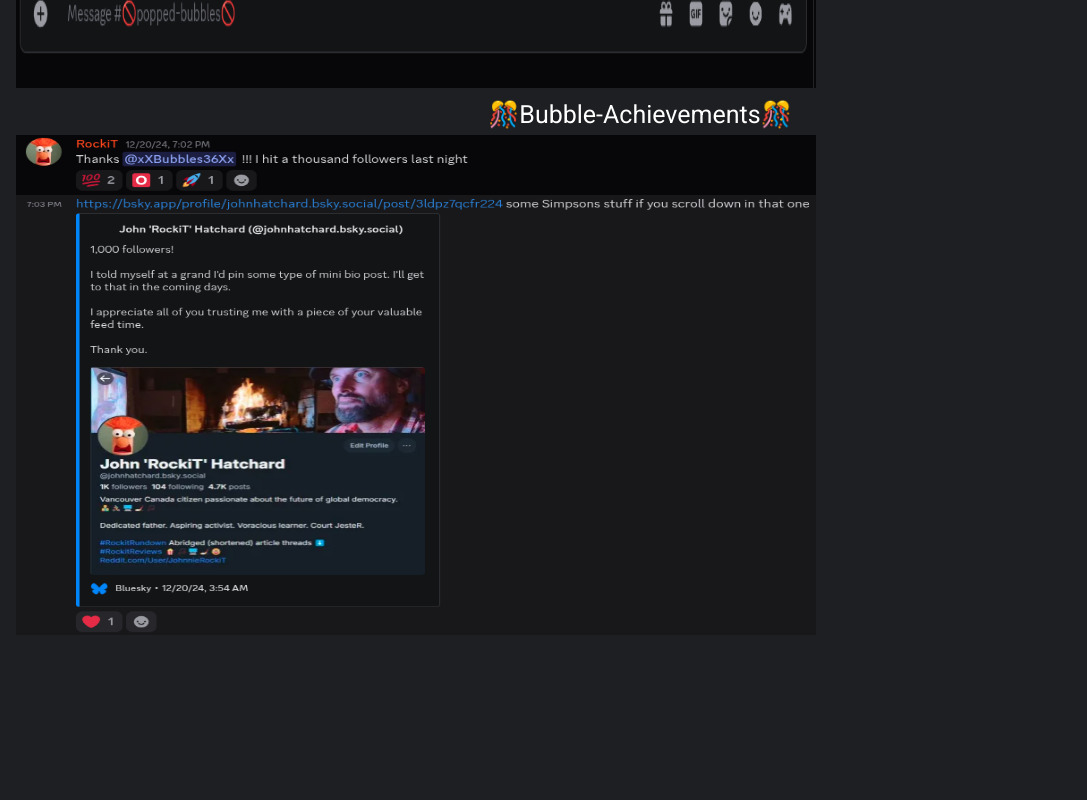
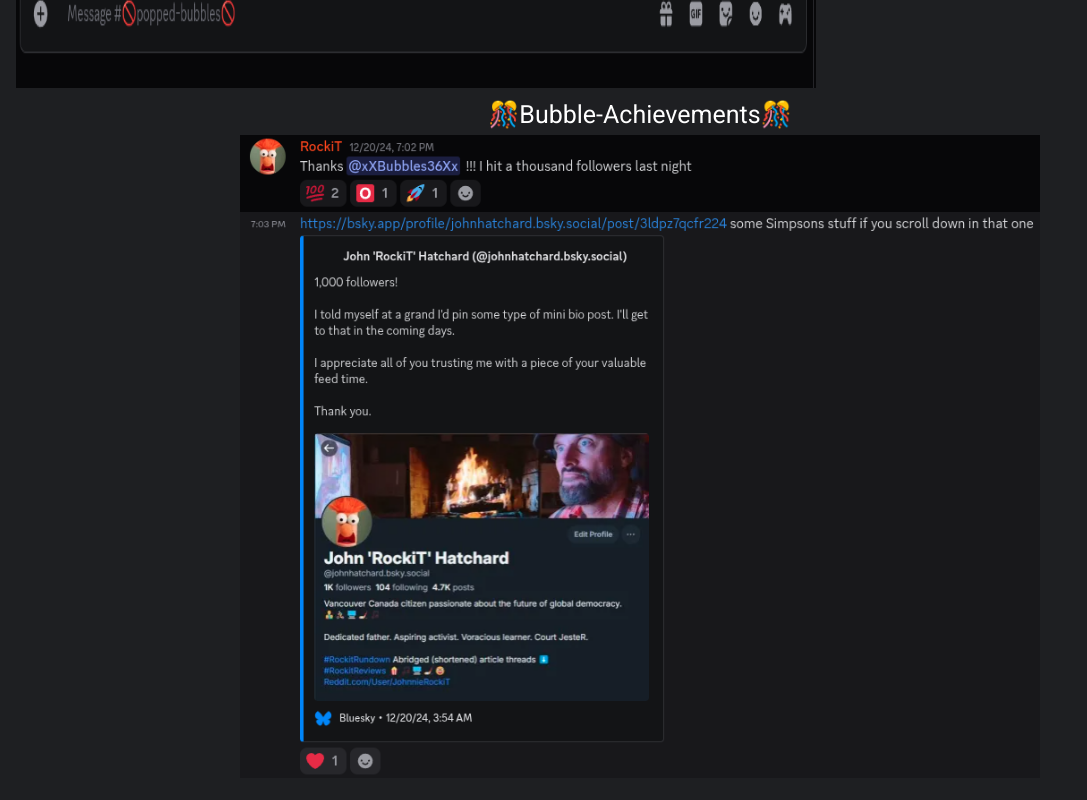
Before and after one commit to Mee-sterheheyad/Dirty-Bubbles-Web-Page, a plain HTML site: page index.html in a window 1280 px wide. Shown: the part 3360-4160 px from the top of the page, without its empty margins (0-1087 px from the left). Before the commit the page ends 4019 px from the top, so only its background shows below. Drawn offline with Linux system fonts and the light colour scheme.

Commit message:
New custom layout
add a new photo
change layout

```diff
--- a/index.html
+++ b/index.html
@@ -159,9 +159,18 @@
     <!-- Bubble-Achievements -->
     <section class="Bubble-Achievements">
       <p style="text-align: center;font-size: 25px;">&#127882;Bubble-Achievements&#127882;</p>
-      <div class="hall-of-fame-2" id="display-2">
+
+      <div class="hall-of-fame-container">
+       <div class="hall-of-fame-2" id="display-1">
         <!-- hall-of-fame -->
         <img src="images/Bubble-Achievement/RockiT-achieve-1000-followers.png" alt="" height="500" width="800" />
+       </div>
+
+
+       <div class="hall-of-fame-3" id="display-2">
+        <!-- hall-of-fame -->
+        <img src="images/Bubble-Achievement/zurgs-clips.png" alt="" height="600" width="700">
+       </div>
       </div>
     </section>
   </main>
--- a/style.css
+++ b/style.css
@@ -283,3 +283,16 @@ h3.sidebar-title {
   background-color: rgba(255, 255, 255, 0.2);
   border-radius: 3px;
 }
+
+.hall-of-fame-container {
+  display: flex;
+  justify-content: center;
+  gap: 20px; /* space between images */
+  flex-wrap: wrap; /* allows wrapping on smaller screens */
+}
+
+.hall-of-fame-2 img,
+.hall-of-fame-3 img {
+  max-width: 100%;
+  height: auto;
+}
```
Also changed, not shown: images/Bubble-Achievement/zurgs-clips.png (added).
